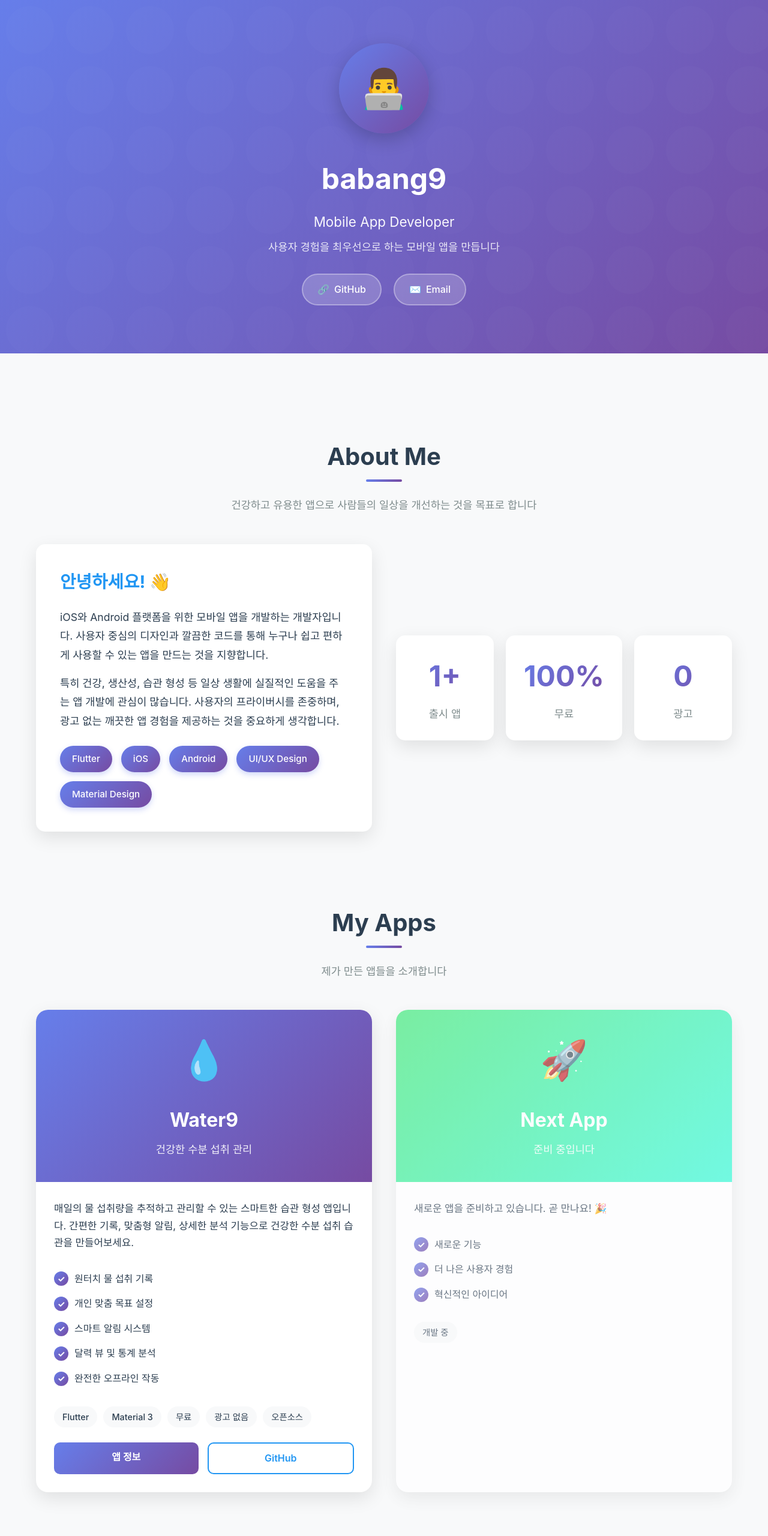
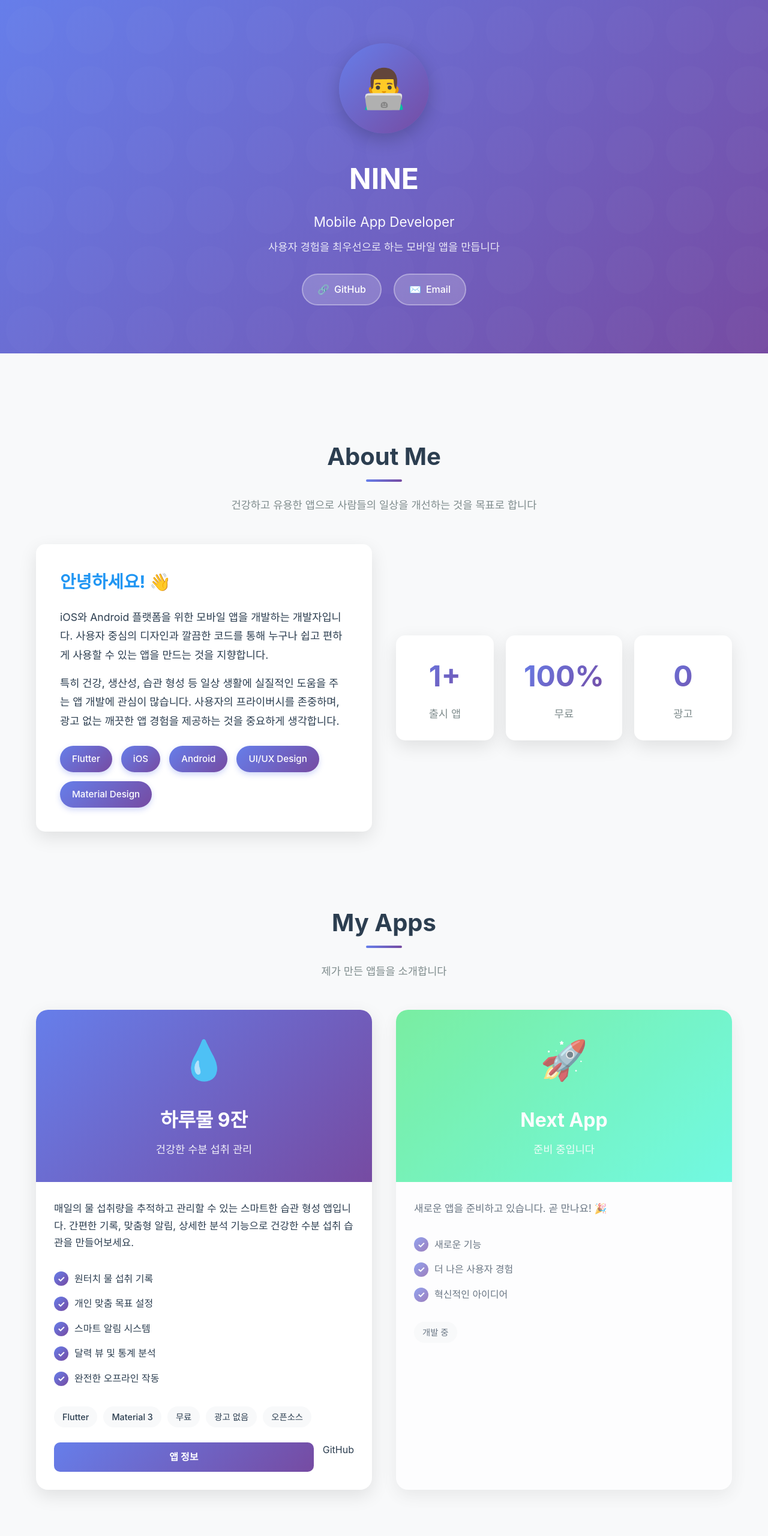
Before and after one commit to babang9/babang9.github.io, a plain HTML site: page index.html in a window 1280 px wide. Shown: the top 2560 px of the page at 60% size. Drawn offline with Linux system fonts and the light colour scheme.

Commit message:
Update profile and app names in index.html

```diff
--- a/index.html
+++ b/index.html
@@ -532,7 +532,7 @@
     <section class="hero">
         <div class="hero-content">
             <div class="profile-image">👨‍💻</div>
-            <h1>babang9</h1>
+            <h1>NINE</h1>
             <p class="tagline">Mobile App Developer</p>
             <p class="subtitle">사용자 경험을 최우선으로 하는 모바일 앱을 만듭니다</p>
 
@@ -610,7 +610,7 @@
             <article class="app-card fade-in-up">
                 <div class="app-header">
                     <div class="app-icon">💧</div>
-                    <h3 class="app-name">Water9</h3>
+                    <h3 class="app-name">하루물 9잔</h3>
                     <p class="app-tagline">건강한 수분 섭취 관리</p>
                 </div>
 
@@ -639,9 +639,7 @@
 
                     <div class="app-links">
                         <a href="water9/" class="app-link primary">앱 정보</a>
-                        <a href="https://github.com/babang9/water9" class="app-link secondary" target="_blank">
-                            GitHub
-                        </a>
+                        GitHub
                     </div>
                 </div>
             </article>
@@ -693,9 +691,9 @@
         <p><strong>babang9</strong></p>
         <p>Mobile App Developer</p>
         <div class="footer-links">
-            <a href="water9/privacy.html" class="footer-link">개인정보 처리방침</a>
-            <a href="water9/terms.html" class="footer-link">이용약관</a>
-            <a href="https://github.com/babang9" class="footer-link" target="_blank">GitHub</a>
+            <a href="#" class="footer-link">개인정보 처리방침</a>
+            <a href="#" class="footer-link">이용약관</a>
+            <a href="#" class="footer-link" target="_blank">GitHub</a>
         </div>
         <p style="margin-top: 20px; opacity: 0.7;">© 2025 babang9. All rights reserved.</p>
     </footer>
```
